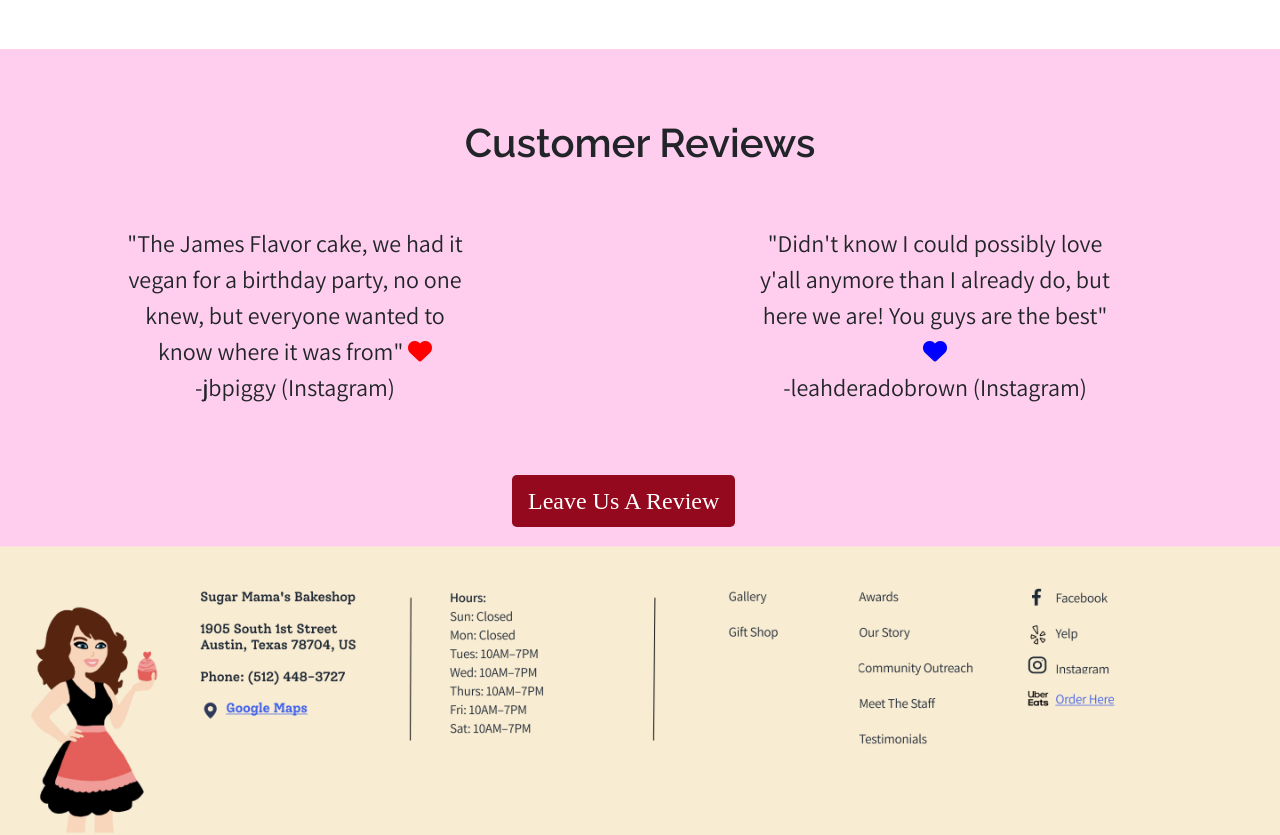
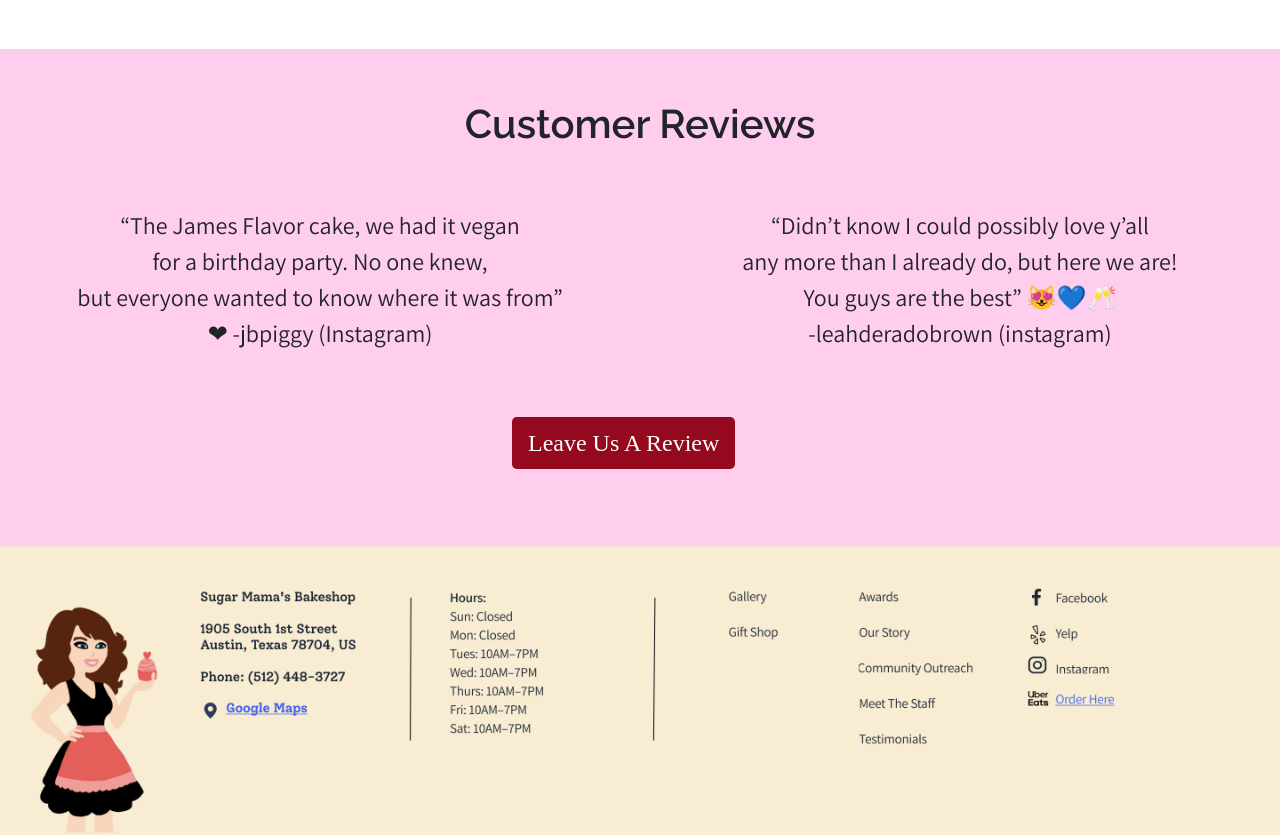
Before and after one commit to RaynaJeremias/UX_UI_Project3, a plain HTML site: page index.html in a window 1280 px wide. Shown: the part 1892-2727 px from the top of the page. Drawn offline with nearby package versions, Linux system fonts and the light colour scheme; a web font is replaced by a local one.

Commit message:
javascript used

```diff
--- a/CSS/style.css
+++ b/CSS/style.css
@@ -21,6 +21,30 @@ align-items: center;
 }
 .btn:hover{
     background-color:#740818;
+}
+.dropdown{
+    position: relative;
+    display: inline-block;
+}
+.dropdown-content{
+    display: none;
+    position: absolute;
+    background-color: #f1f1f1;
+    min-width: 160px;
+    box-shadow: 0px 8px 16px 0px rgba(0,0,0,0.2);
+    z-index: 1;
+}
+.dropdown-content a{
+    color: black;
+    padding: 12px 16px;
+    text-decoration: none;
+    display: block;
+}
+.dropdown-content a:hover{
+    background-color: #ddd;
+}
+.show{
+    display: block;
 }
 .fa-search{
     font-size: 24px;
@@ -125,66 +149,15 @@ align-items: center;
 .btn-learn-more{
     margin-left: 0px;
 }
-.container-pink{
-    height: 500px;
-    background-color: rgba(255, 153, 219, 0.49);
-    overflow: hidden;
-}
-.reviews-text-box{
-    font-family: Raleway, sans-serif;
-    margin-top: 70px;
-    justify-content: center;
-    align-items: center;
-}
-.reviews{
-    display: flex;
-    /* flex-direction: row; */
-    justify-content: center;
-    align-items: center;
-}
-.review1box{
-    flex-grow: 1;
-    /* position: absolute; */
-    width: 50%;
-    height: 300px;
 
-}
-.review1{
-    width: 350px;
-    font-family: Assistant, sans-serif;
-    font-weight: 100;
-    font-size: 24px;
-    margin-left: 120px;
+.btn-container{
+    height: 150px;
     margin-top: 50px;
-}
-.fa-heart{
-    color: red;
-    ;
-}
-.review2box{
-    flex-grow: 1;
-    height: 300px;
-    width: 50%;
-}
-.review2{
-    width: 350px;
-    font-family: Assistant, sans-serif;
-    font-weight: 100;
-    font-size: 24px;
-    margin-left: 120px;
-    margin-top: 50px;
-}
-.blueheart{
-    color: blue;
-
-}
-.btn-container{
-    height: 70px;
-    position: relative;
+    /* position: relative; */
 }
 .btn-review{
-    margin: 0;
-  position: absolute;
+margin-bottom:50px;
+  /* position: absolute; */
   top: 0;
   margin-left: 40%;
 }
@@ -193,3 +166,46 @@ align-items: center;
     max-width: 1600px;
     margin-top: -50px;
 }
+.review-jumbo{
+    width: 100%;
+    height: 500px;
+    background-color: rgba(255, 153, 219, 0.49);
+
+}
+.container-practice{
+    display: grid;
+    grid-template-columns: 50% 50%;
+}
+.container-practice div{
+text-align: center;
+width: 100%;
+}
+.review1{
+    /* background-color: pink; */
+    font-family: Assistant, sans-serif;
+    font-size: 24px;
+}
+reviewtext{
+    width: 50%;
+}
+.review2{
+    /* background-color: blue; */
+    font-family: Assistant, sans-serif;
+    font-size: 24px;
+}
+.cr{
+    display: flex;
+    height: 150px;
+    justify-content:center;
+    align-items: center;
+    font-family: Raleway, serif;
+    font-weight: 600;
+
+
+}
+@media screen and (max-width:500px){
+    .container-practice{
+        grid-template-rows: 1fr 1fr;
+        grid-template-columns: 1fr;
+    }
+}
--- a/index.html
+++ b/index.html
@@ -8,6 +8,7 @@
     <meta name="viewport" content="width=device-width, initial-scale=1">
     <script src="https://kit.fontawesome.com/1025d824f3.js" crossorigin="anonymous"></script>
     <link href="CSS/style.css" rel="stylesheet">
+    <link href="js/app.js">
     <link rel="preconnect" href="https://fonts.gstatic.com">
     <link rel="preconnect" href="https://fonts.gstatic.com">
     <link href="https://fonts.googleapis.com/css2?family=Assistant&family=Raleway:wght@600&family=Solway:wght@400;700&display=swap" rel="stylesheet">
@@ -38,7 +39,13 @@
         <li class="nav-item">
           <a class="nav-link" href="#"><b>Gift Shop</b></a>
         </li>
-        <button type="button" class="btn btn-primary btn-lg">Menu & Ordering</button>
+        <div class="dropdown">
+            <button onclick="myFunction()" type="button" class=" dropbtn btn btn-primary btn-lg">Menu & Ordering</button>
+            <div id="myDropdown" class="dropdown-content">
+                <a href="#">Pick Up</a>
+                <a href="#">Delivery</a>
+            </div>
+        </div>
         <i class="fas fa-search"></i>
         <i class="fas fa-shopping-cart"></i>
 
@@ -106,33 +113,29 @@
 
         </div>
     </div>
-    <div class="container-pink">
-        <div class="reviews-text-box d-flex justify-content-center">
-            <h1 style="font-weight: 600;">Customer Reviews</h1>
+
+    <div class="review-jumbo">
+        <h1 class="cr">Customer Reviews</h1>
+        <div class="container-practice">
+            <div class="review1"><p class="reviewtext">“The James Flavor cake, we had it vegan <br>for a birthday party.
+                No one knew, <br>but everyone wanted to know where it was from” <br>❤
+                -jbpiggy (Instagram)️</p></div>
+            <div class="review2"><p>“Didn’t know I could possibly love y’all <br>any more than I already do, but here we are!<br> You guys are the best” 😻💙🥂
+               <br> -leahderadobrown (instagram)</p></div>
         </div>
-        <div class="reviews">
-            <div class="review1box">
-                <p class="review1 text-center">"The James Flavor cake, we had it vegan for a birthday party,
-                    no one knew, but everyone wanted to know where it was from" <i class="fas fa-heart"></i>
-                    <br>-jbpiggy (Instagram)
-                </p>
-            </div>
-            <div class="review2box">
-                <p class="review2 text-center">"Didn't know I could possibly love y'all anymore
-                    than I already do, but here we are! You guys are the best"<i class="fas fa-heart blueheart"></i>
-                    <br>-leahderadobrown (Instagram)
-                </p>
+        <div class="btn-container">
+            <button type="button" class="btn btn-primary btn-lg btn-review">Leave Us A Review</button>
             </div>
 
-        </div>
-        <div class="btn-container">
-        <button type="button" class="btn btn-primary btn-lg btn-review">Leave Us A Review</button>
-        </div>
+    </div>
+
     </div>
     <div>
         <img src="Images/Component 1.png" class="img-footer">
     </div>
 
+
+    <script src="js/app.js"></script>
     <script src="https://code.jquery.com/jquery-3.5.1.min.js" integrity="sha256-9/aliU8dGd2tb6OSsuzixeV4y/faTqgFtohetphbbj0=" crossorigin="anonymous"></script>
     <script src="https://cdn.jsdelivr.net/npm/bootstrap@5.0.0-beta1/dist/js/bootstrap.bundle.min.js" integrity="sha384-ygbV9kiqUc6oa4msXn9868pTtWMgiQaeYH7/t7LECLbyPA2x65Kgf80OJFdroafW" crossorigin="anonymous"></script>
 </body>
--- a/js/app.js
+++ b/js/app.js
@@ -0,0 +1,18 @@
+/* when the user clicks on the button,
+toggle between hiding and showing the dropdown content*/
+function myFunction() {
+    document.getElementById("myDropdown").classList.toggle("show");
+}
+// Close the dropdown menu if the user clicks outside of it
+window.onclick = function(event) {
+    if (!event.target.matches('.dropbtn')) {
+        var dropdowns = document.getElementsByClassName("dropdown-content");
+        var i;
+        for (i = 0; i < dropdowns.length; i++) {
+            var openDropdown = dropdowns [i];
+            if (openDropdown.classList.contains('show')) {
+                openDropdown.classList.remove ('show');
+            }
+        }
+    }
+}
```
